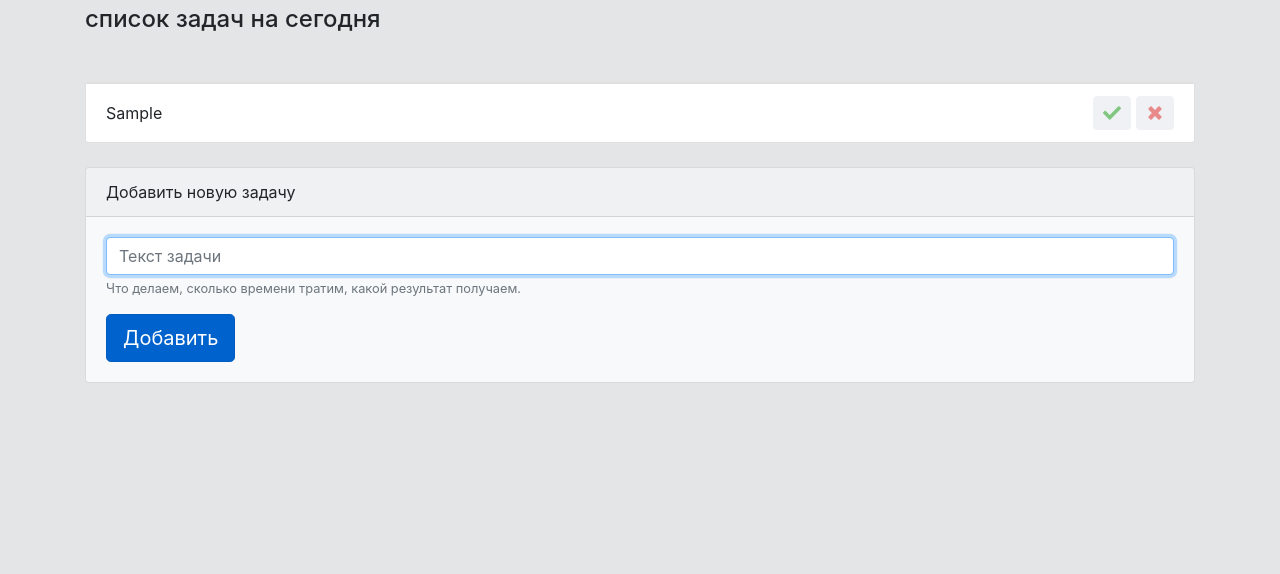
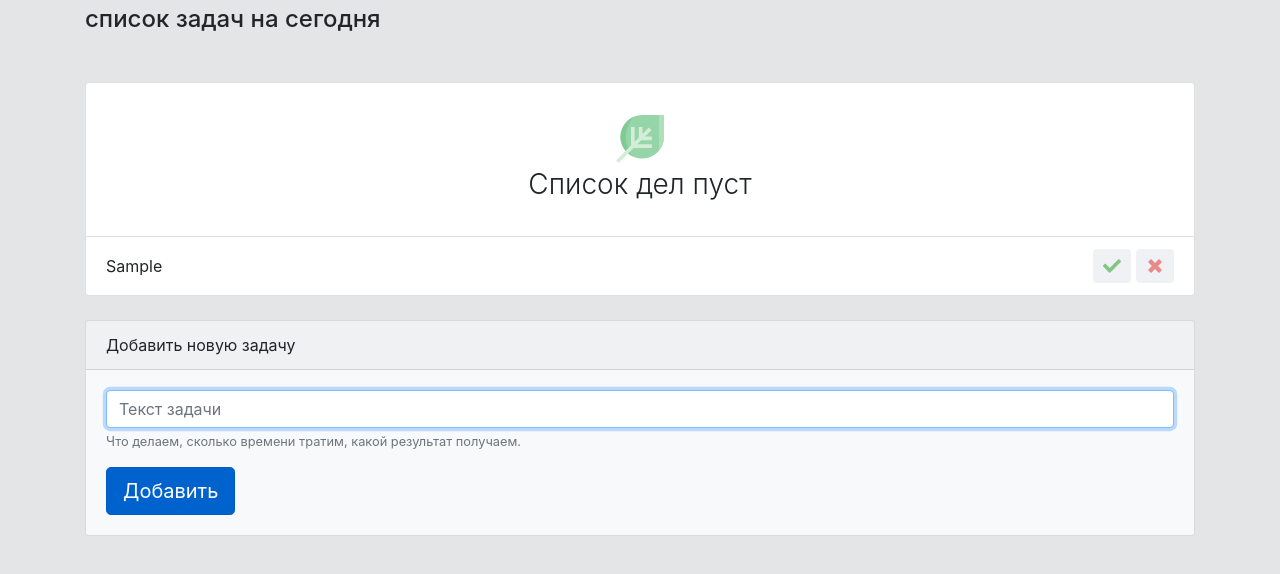
Before and after one commit to Kanstantin1/toDo-list, a plain HTML site: page index.html in a window 1280 px wide. Both pictures are taken after typing "Sample" into the empty fields and a click on the button "Добавить". Shown: the part 100-674 px from the top of the page. Drawn offline with nearby package versions, Linux system fonts and the light colour scheme.

Commit message:
feat: check empty list

```diff
--- a/index.html
+++ b/index.html
@@ -21,10 +21,10 @@
 		<div class="card mb-4">
 			<ul id="tasksList" class="list-group list-group-flush">
 
-				<li id="emptyList" class="list-group-item empty-list">
+				<!-- <li id="emptyList" class="list-group-item empty-list">
 					<img src="./img/leaf.svg" alt="Empty" width="48" class="mt-3">
 					<div class="empty-list__title">Список дел пуст</div>
-				</li>
+				</li> -->
 
 				<!-- <li class="list-group-item d-flex justify-content-between task-item">
 					<span class="task-title">Купить молоко</span>
--- a/js/main.js
+++ b/js/main.js
@@ -5,6 +5,7 @@ const tasksList = document.querySelector('#tasksList');
 const emptyList = document.querySelector('#emptyList');
 
 let tasks = [];
+checkEmptyList()
 
 form.addEventListener('submit', addTask)
 tasksList.addEventListener('click', deleteTask)
@@ -52,11 +53,7 @@ function addTask(event) {
 	taskInput.value = "";
 	taskInput.focus();
 
-
-	// если есть задачи, то скроем список пуст
-	if (tasksList.children.length > 1) {
-		emptyList.classList.add('none')
-	}
+	checkEmptyList()
 }
 
 function deleteTask(e) {
@@ -77,10 +74,7 @@ function deleteTask(e) {
 	// удаляем задачу из массива задач
 	tasks.splice(index, 1);
 
-	// если удалили задачи, то вернем список пуст
-	if (tasksList.children.length === 1) {
-		emptyList.classList.remove('none')
-	}
+	checkEmptyList()
 }
 
 function doneTask(event) {
@@ -99,3 +93,17 @@ function doneTask(event) {
 	const taskTitle = parentNode.querySelector('.task-title');
 	taskTitle.classList.toggle('task-title--done');
 }
+
+function checkEmptyList() {
+	if (tasks.length === 0) {
+		const emptyListHTML = `<li id="emptyList" class="list-group-item empty-list">
+		<img src="./img/leaf.svg" alt="Empty" width="48" class="mt-3">
+		<div class="empty-list__title">Список дел пуст</div>
+	</li> `;
+		tasksList.insertAdjacentHTML('afterbegin', emptyListHTML);
+	} else if (tasks.length > 0) {
+		const emptyListElement = document.querySelector('#emptyList');
+		emptyList ? emptyList.remove() : null;
+	}
+
+}
```
